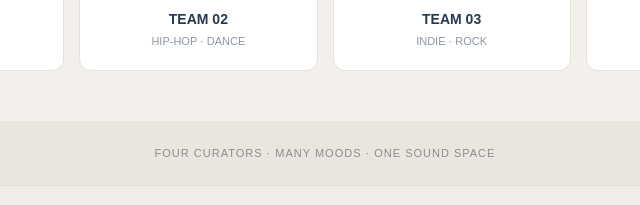
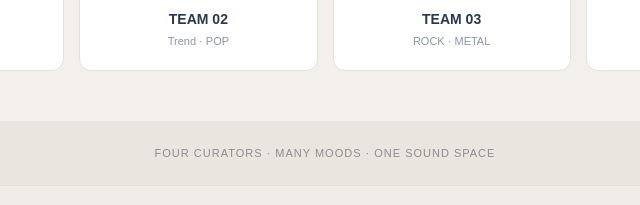
Before and after one commit to onra7021/team-project, a plain HTML site: page index.html in a window 1280 px wide. Shown: the part 1806-2011 px from the top of the page, 315-955 px from the left. Drawn offline with Linux system fonts and the light colour scheme.

Commit message:
메인 페이지 상세 수정

```diff
--- a/index.html
+++ b/index.html
@@ -114,13 +114,13 @@
         <div class="member-card">
           <span class="member-avatar cover-beat">✷</span>
           <strong>TEAM 02</strong>
-          <small>HIP-HOP · DANCE</small>
+          <small>Trend · POP</small>
         </div>
 
         <div class="member-card">
           <span class="member-avatar cover-band">✦</span>
           <strong>TEAM 03</strong>
-          <small>INDIE · ROCK</small>
+          <small>ROCK · METAL</small>
         </div>
 
         <div class="member-card">
```
